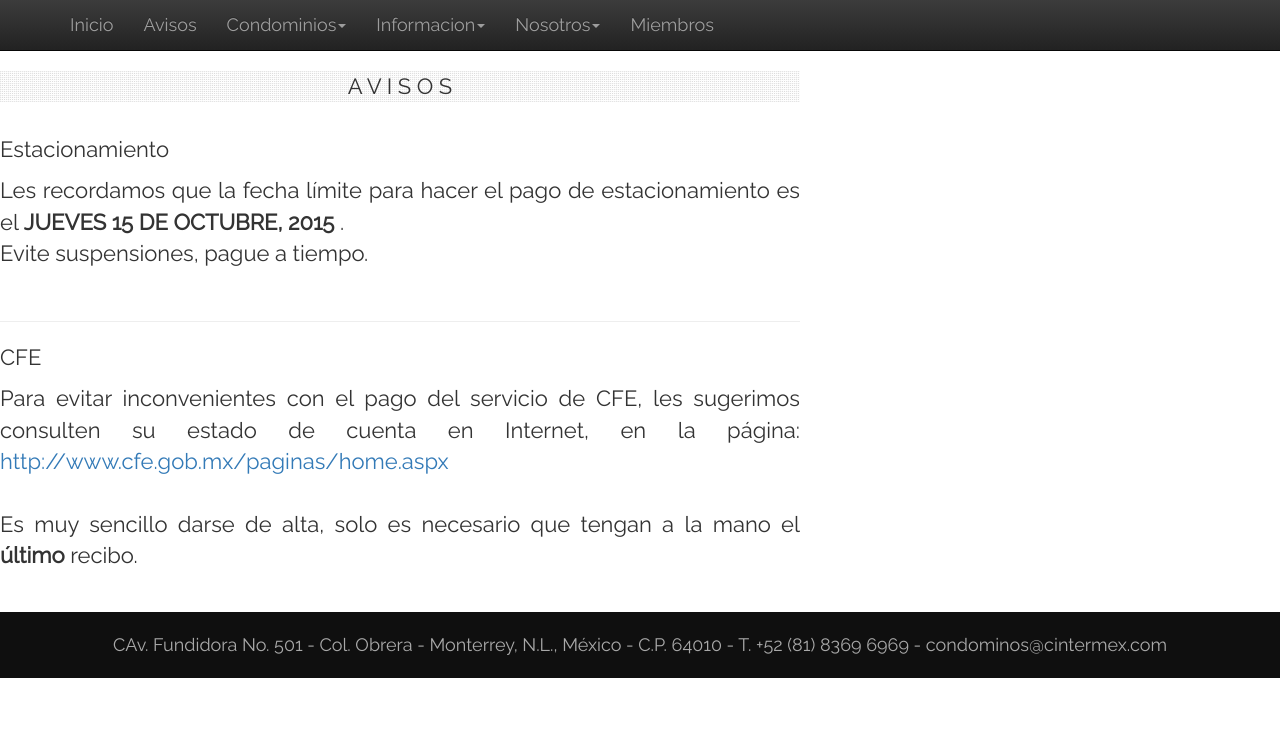
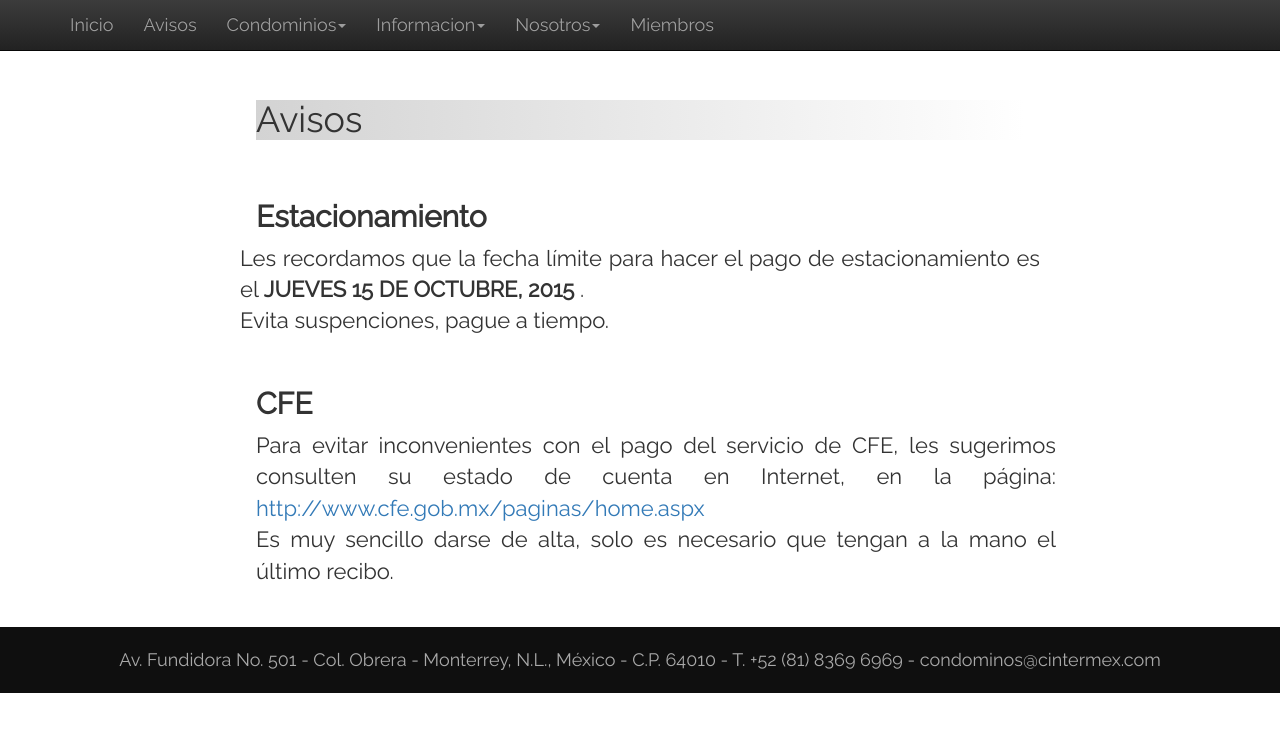
Before and after one commit to mpeyrotc/govector, a Django app: page /avisos in a window 1280 px wide. Shown: the top 732 px of the page. Run offline with Django 3.2, Linux system fonts and the light colour scheme; some libraries are stand-ins or nearby versions.

Commit message:
"instalaciones y servicios" y "avisos"

```diff
--- a/templates/base.html
+++ b/templates/base.html
@@ -74,7 +74,7 @@
         <!-- Footer -->
         <footer>
             <div class="text-center site_footer">
-                <p>CAv. Fundidora No. 501 - Col. Obrera - Monterrey, N.L., México - C.P. 64010 - T. +52 (81) 8369 6969 -
+                <p>Av. Fundidora No. 501 - Col. Obrera - Monterrey, N.L., México - C.P. 64010 - T. +52 (81) 8369 6969 -
                     condominos@cintermex.com</p>
             </div>
         </footer>
--- a/templates/disponibility.html
+++ b/templates/disponibility.html
@@ -23,4 +23,5 @@
             <iframe src="http://www.cintermex.com/Condominos/Disponibilidad_Web.aspx" width="50%" height="550px" frameborder="0" scrolling="auto" id="OrgFrame" name="OrgFrame"  ></iframe>
         </div>
     </table>
+
 {% endblock %}
--- a/templates/news.html
+++ b/templates/news.html
@@ -1,69 +1,55 @@
 {% extends "base.html" %}
+
 {% block title %}
   Avisos
 {% endblock %}
 
+{% block css %}
+    {% load static %}
+    <link href='{% static 'css/about_us.css' %}' rel='stylesheet' type='text/css'>
+{% endblock %}
+
 {% block content %}
-    <div class="navbar navbar-inverse navbar-static-top">
-        <div class="container">
-
-            <a href="#" class="navbar-brand">Cintermex</a>
-
-            <button class="navbar-toggle" data-toggle = "collapse" data-target=".navHeaderCollapse">
-                <span class="icon-bar"></span>
-                <span class="icon-bar"></span>
-                <span class="icon-bar"></span>
-            </button>
-
-            <div class="collapse navbar-collapse navHeaderCollpase">
-                <ul class="nav navbar-nav navbar-right">
-                    <li class="active"><a href="{% url 'home' %}">Inicio</a></li>
-                    <li><a href="{% url 'news' %}">Avisos</a></li>
-                    <li class="dropdown">
-                        <a href = "#" class="dropdown-toggle" data-toggle="dropdown">Condominios<b class="caret"></b></a>
-                        <ul class="dropdown-menu">
-                            <li><a href="permanent_business.html">Negocios Permanentes</a></li>
-                            <li><a href="disponibility.html">Especios Disponibles</a></li>
-                        </ul>
-                    </li>
-                    <li class="dropdown">
-                        <a href = "#" class="dropdown-toggle" data-toggle="dropdown">Informacion<b class="caret"></b></a>
-                        <ul class="dropdown-menu">
-                            <li><a href="general.html">Guia General</a></li>
-                            <li><a href="#">Especios Disponibles</a></li>
-                        </ul>
-                    </li>
-                    <li><a href="#">Nosotros</a></li>
-                    <li><a href="#">Miembros</a></li>
-                </ul>
+    <table width="800" border="0" cellpadding="0" cellspacing="0" align="center">
+        <div class="mainsite-container">
+            <div id="about_us" class="navigation_section"></div>
+                <div>
+                    <h1 class="section_title">Avisos</h1>
                 </div>
         </div>
+        <div class="mainsite-container">
+            <h2 class="section_tittle"><strong>Estacionamiento</strong></h2>
+            <table width="800" border="0" cellpadding="0" cellspacing="0" align="center">
+                <tr>
+                    <td align="top">
+                        <div align="justify">
+                            <span class="style7">
+                                Les recordamos que la fecha límite para hacer el pago de estacionamiento es el
+                                <strong>JUEVES 15 DE OCTUBRE, 2015</strong>
+                                .
+                                <br>
+                                Evita suspenciones, pague a tiempo.
+                            </span>
                         </div>
-<table width="800" border="0" cellpadding="0" cellspacing="0">
-    <tr>
-        <td align="center" valign="middle" background="http://www.cintermex.com/Condominos/Imgs/Background.png" bgcolor="#DCDCDC"> <div align="center">
-    <span class="style10">A V I S O S </span></div></td>
+                    </td>
                 </tr>
             </table>
-<br />
-<p class="style11">Estacionamiento</p>
-<table width="800" border="0" cellpadding="0" cellspacing="0">
+        </div>
+        <div class="mainsite-container">
+            <h2 class="section_tittle"><strong>CFE</strong></h2>
+            <table width="800" border="0" cellpadding="0" cellspacing="0" align="center">
                 <tr>
-    <td valign="top"><div align="justify"><span class="style7">Les recordamos que la fecha límite para hacer el pago de estacionamiento es el <strong>JUEVES 15 DE OCTUBRE, 2015 </strong>.<br />
-    Evite suspensiones, pague a tiempo. </span></div></td>
+                    <td align="top">
+                        <div align="justify">
+                            <span class="style7">
+                                Para evitar inconvenientes con el pago del servicio de CFE, les sugerimos consulten su estado de cuenta en Internet, en la página: <a href="http://www.cfe.gob.mx/paginas/home.aspx" target="_blank">http://www.cfe.gob.mx/paginas/home.aspx</a>
+                                <br>
+                                Es muy sencillo darse de alta, solo es necesario que tengan a la mano el último recibo.
+                            </span>
+                        </div>
+                    </td>
                 </tr>
             </table>
-
-<br />
-
-<hr align="left" width="800" />
-<p class="style11">CFE</p>
-<table width="800" border="0" cellpadding="0" cellspacing="0">
-  <tr>
-    <td valign="top"><div align="justify"><span class="style7">Para evitar inconvenientes con el pago del servicio de CFE, les sugerimos consulten su estado de cuenta en Internet, en la página: <a href="http://www.cfe.gob.mx/paginas/home.aspx" target="_blank">http://www.cfe.gob.mx/paginas/home.aspx</a><strong><br />
-    </strong><br />
-    Es muy sencillo darse de alta, solo es necesario que tengan a la mano el <strong>último</strong> recibo.</span></div></td>
-  </tr>
+        </div>
     </table>
-
 {% endblock %}
```
Also changed, not shown: templates/instalations_services.html (+21 -85 lines). Lines whose indentation alone changed are shown as unchanged.
